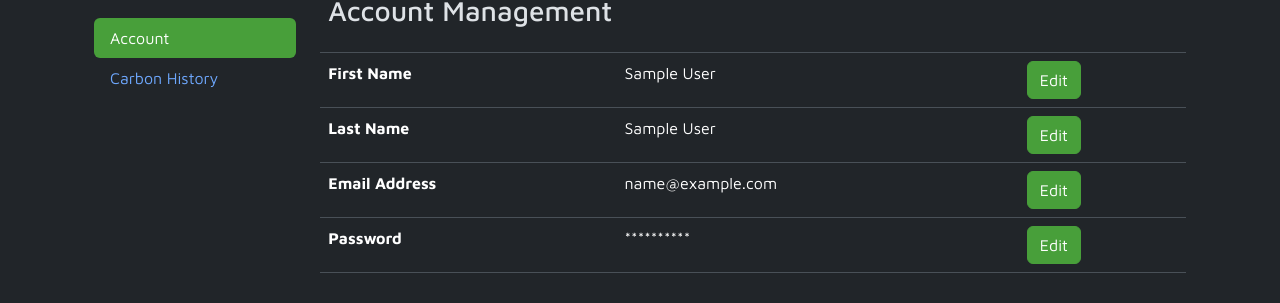
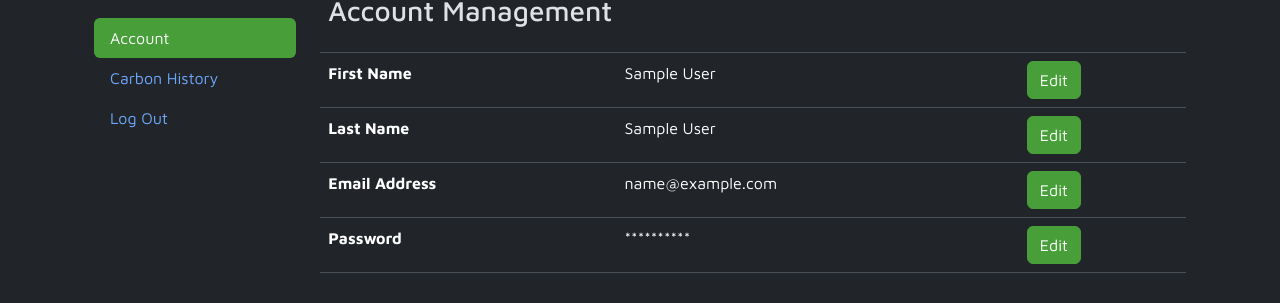
Before and after one commit to Shadowevil015/green-future-website, a PHP site: page /pages/account.php in a window 1280 px wide. Shown: the part 118-421 px from the top of the page. Run offline with PHP 8.4, Linux system fonts and the light colour scheme; the visitor is signed in with stand-in values (Sample User, id 1); data that the repository does not hold is empty.

Commit message:
Add a logout button to the accounts

```diff
--- a/pages/account.php
+++ b/pages/account.php
@@ -108,6 +108,9 @@ $email = $_SESSION['email'];
                     </li>
                     <li class="nav-item carbon">
                         <a onclick="return false;" id="carb" class="nav-link" href="" >Carbon History</a>
+                    </li>
+                    <li class="nav-item">
+                        <a class="nav-link" href="../utils/logout.php">Log Out</a>
                     </li>
             </div>
         </div>
```
